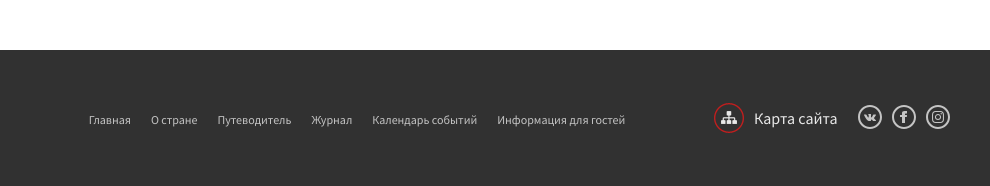
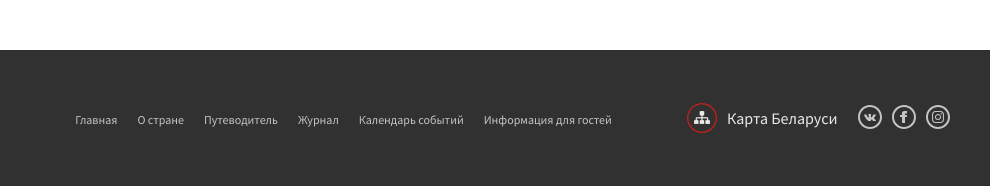
Before and after one commit to dzkhrom/radzima, a plain HTML site: page journal.html in a window 1280 px wide. Shown: the part 1706-1892 px from the top of the page, 290-1280 px from the left. Drawn offline with Linux system fonts and the light colour scheme; a script that the page names is missing.

Commit message:
Update journal.html

```diff
--- a/journal.html
+++ b/journal.html
@@ -62,8 +62,8 @@
               </ul>
             </nav>
             <div class="header-bottom-right">
-              <a href="#" title="Карта сайта" class="header-bottom-map">
-                <img src="images/ico/map.png" alt="Карта сайта">
+              <a href="https://bestmaps.ru/map/yandex/hybrid/7/54.029/29.428" title="Карта Беларуси" class="header-bottom-map">
+                <img src="images/ico/map.png" alt="Карта Беларуси">
                 <span>Карта Беларуси</span>
               </a>
             </div>
@@ -208,9 +208,9 @@
           </ul>
         </div>
         <div class="footer-right">
-          <a href="#" title="Карта сайта" class="footer-sitemap">
-            <div class="sitemap-icon" title="Карта сайта"></div>
-            <span>Карта сайта</span>
+          <a href="https://bestmaps.ru/map/yandex/hybrid/7/54.029/29.428" title="Карта сайта" class="footer-sitemap">
+            <div class="sitemap-icon" title="Карта Беларуси"></div>
+            <span>Карта Беларуси</span>
           </a>
           <div class="footer-social-box">
             <a href="index.html" title="Страница Вконтакте" class="footer-social-icons"><svg xmlns="http://www.w3.org/2000/svg" width="24" height="24" viewbox="0 0 24 24"><path d="M12 2c5.514 0 10 4.486 10 10s-4.486 10-10 10-10-4.486-10-10 4.486-10 10-10zm0-2c-6.627 0-12 5.373-12 12s5.373 12 12 12 12-5.373 12-12-5.373-12-12-12zm.581 15.997c.304 0 .429-.204.425-.458-.016-.958.356-1.474 1.03-.802.744.744.896 1.26 1.801 1.26h1.601c.403 0 .562-.13.562-.334 0-.432-.711-1.194-1.312-1.752-.844-.783-.882-.802-.156-1.744.9-1.169 2.079-2.667 1.037-2.667h-1.991c-.387 0-.414.217-.551.542-.498 1.173-1.443 2.693-1.803 2.461-.377-.243-.204-1.203-.175-2.63.008-.377.006-.636-.571-.77-.314-.073-.621-.103-.903-.103-1.137 0-1.922.477-1.477.56.785.146.711 1.846.527 2.58-.319 1.278-1.518-1.012-2.018-2.152-.12-.275-.155-.488-.586-.488h-1.627c-.247 0-.394.08-.394.258 0 .301 1.479 3.36 2.892 4.885 1.379 1.487 2.742 1.354 3.689 1.354z"/></svg></a>
```
